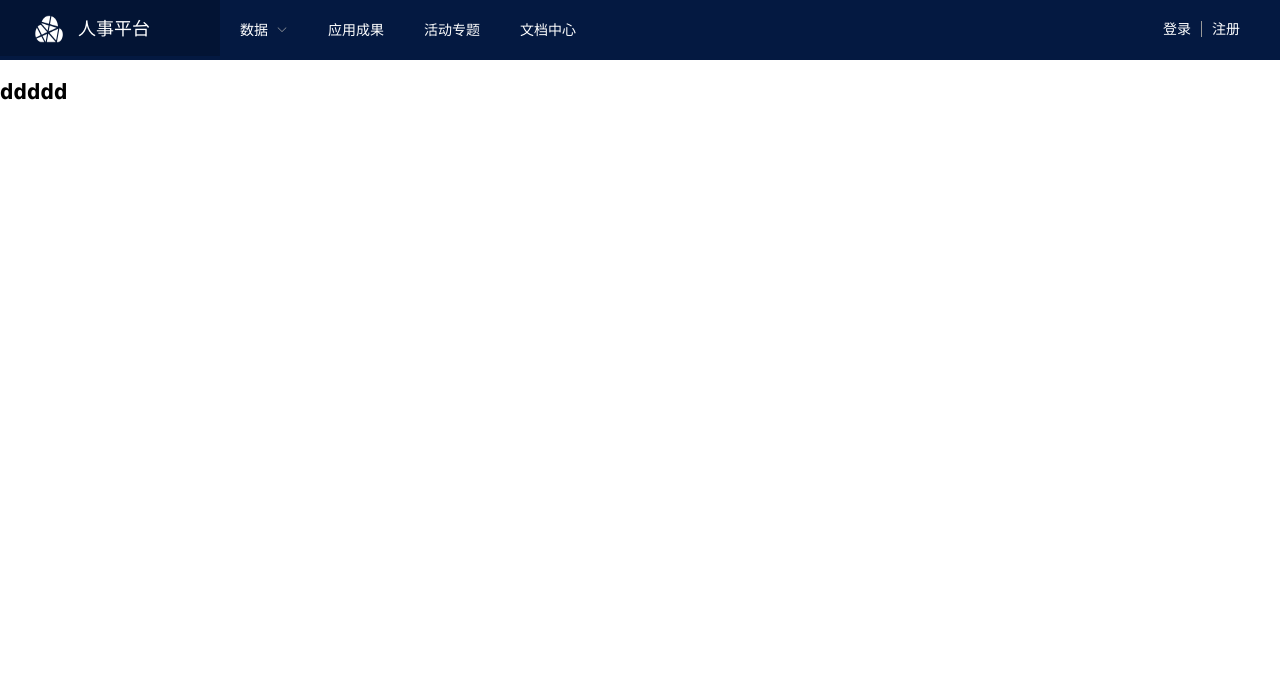
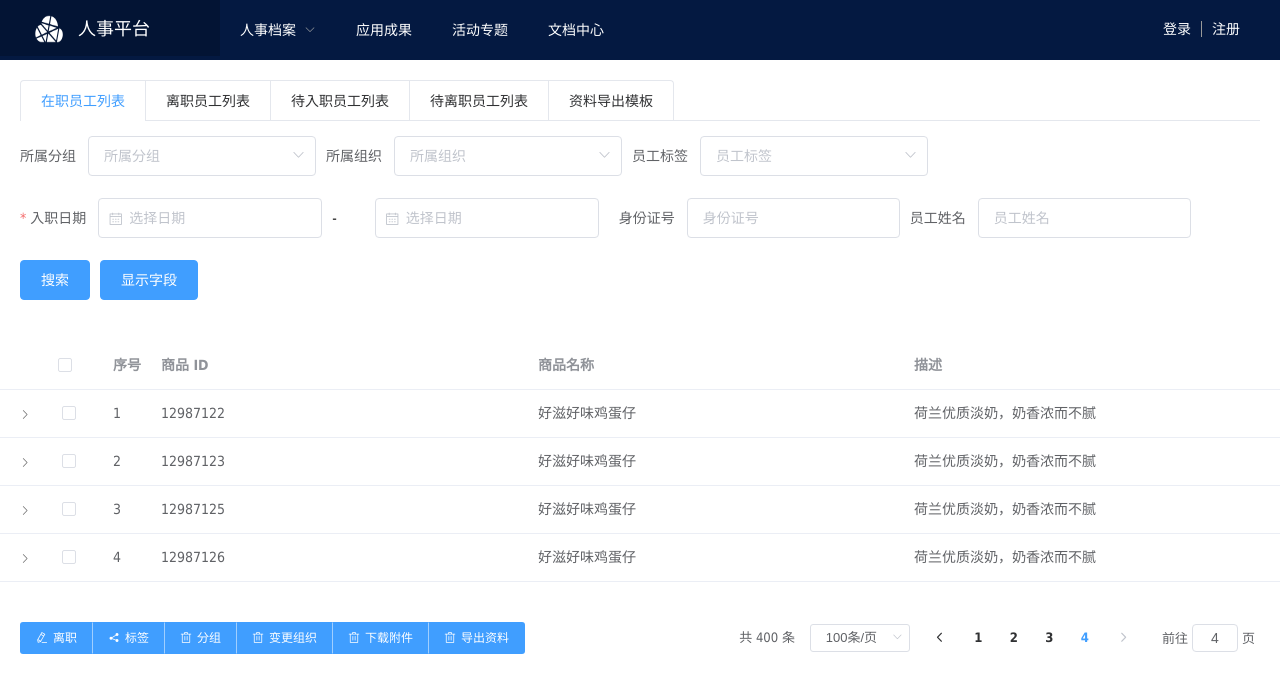
Before and after one commit to zhenghao35791/qbwy-human, a Vue app: page /#/data in a window 1280 px wide. Shown: the top 692 px of the page. Built offline with nearby package versions, Linux system fonts and the light colour scheme; what vue-moment would draw is missing.

Commit message:
人事信息静态页面
人事信息静态页面

```diff
--- a/src/components/opHeader/Header.vue
+++ b/src/components/opHeader/Header.vue
@@ -17,24 +17,24 @@
           <span class="iap-submenu-title">人事平台</span>
         </el-menu-item>
       </div>
-      <!-- <el-menu-item index="/e/table_apply:personal">数据</el-menu-item> -->
       <el-submenu
         v-if="path"
-        index="data">
-        <template slot="title">数据</template>
+        index="2">
+        <template slot="title">人事档案</template>
         <el-row>
-          <el-col :span="12">
-            <el-menu-item index="/e/data_table">
-              表
+          <el-col :span="8">
+            <p class="iap-submenu-header">合同信息</p>
+            <el-menu-item index="/human-info">
+              员工信息
+            </el-menu-item>
+            <el-menu-item index="/page404">
+              员工合同
             </el-menu-item>
             <br>
-          </el-col>
-
-          <el-col :span="12">
-            <el-menu-item index="/e/data_api">
-              API
-              <HeaderHot :is-header='headerStatus'/>
-            </el-menu-item>
+            <p class="iap-submenu-header">员工设置</p>
+            <el-menu-item index="/middleWare/redis">员工分组</el-menu-item>
+            <el-menu-item index="/middleWare/zookeeper">员工标签</el-menu-item>
+            <el-menu-item index="/middleWare/springCloud">共享记录</el-menu-item>
             <br>
           </el-col>
         </el-row>
--- a/src/views/human/HumanInfo.vue
+++ b/src/views/human/HumanInfo.vue
@@ -1,5 +1,204 @@
 <template>
-  <h2>ddddd</h2>
+  <div class="human-info">
+    <el-tabs
+      v-model="activeNameTab"
+      type="card"
+      @tab-click="handleClick"
+      class="human-top-tab">
+      <el-tab-pane
+        label="在职员工列表"
+        name="firstTab"
+        class="first-tab-content">
+        <el-form
+          :inline="true"
+          :model="humanTopFormInline"
+          class="demo-form-inline">
+          <el-form-item label="所属分组">
+            <el-select
+              v-model="humanTopFormInline.group"
+              placeholder="所属分组">
+              <el-option
+                label="区域一"
+                value="shanghai"/>
+              <el-option
+                label="区域二"
+                value="beijing"/>
+            </el-select>
+          </el-form-item>
+          <el-form-item label="所属组织">
+            <el-select
+              v-model="humanTopFormInline.org"
+              placeholder="所属组织">
+              <el-option
+                label="区域一"
+                value="shanghai"/>
+              <el-option
+                label="区域二"
+                value="beijing"/>
+            </el-select>
+          </el-form-item>
+          <el-form-item label="员工标签">
+            <el-select
+              v-model="humanTopFormInline.tag"
+              placeholder="员工标签">
+              <el-option
+                label="区域一"
+                value="shanghai"/>
+              <el-option
+                label="区域二"
+                value="beijing"/>
+            </el-select>
+          </el-form-item>
+          <el-form-item
+            label="入职日期"
+            required>
+            <el-col :span="11">
+              <el-form-item prop="entryDate1">
+                <el-date-picker
+                  type="date"
+                  placeholder="选择日期"
+                  v-model="humanTopFormInline.entryDate1"
+                  style="width: 100%;"/>
+              </el-form-item>
+            </el-col>
+            <el-col
+              class="line"
+              :span="2">-</el-col>
+            <el-col :span="11">
+              <el-form-item prop="entryDate2">
+                <el-date-picker
+                  type="date"
+                  placeholder="选择日期"
+                  v-model="humanTopFormInline.entryDate2"
+                  style="width: 100%;"/>
+              </el-form-item>
+            </el-col>
+          </el-form-item>
+          <el-form-item label="身份证号">
+            <el-input
+              v-model="humanTopFormInline.idcard"
+              placeholder="身份证号"/>
+          </el-form-item>
+          <el-form-item label="员工姓名">
+            <el-input
+              v-model="humanTopFormInline.name"
+              placeholder="员工姓名"/>
+          </el-form-item>
+          <el-form-item>
+            <el-button
+              type="primary"
+              @click="onSubmit">搜索</el-button>
+            <el-button
+              type="primary"
+              @click="onSubmit">显示字段</el-button>
+          </el-form-item>
+        </el-form>
+      </el-tab-pane>
+      <el-tab-pane
+        label="离职员工列表"
+        name="secondTab">离职员工列表</el-tab-pane>
+      <el-tab-pane
+        label="待入职员工列表"
+        name="thirdTab">待入职员工列表</el-tab-pane>
+      <el-tab-pane
+        label="待离职员工列表"
+        name="fourthTab">待离职员工列表</el-tab-pane>
+      <el-tab-pane
+        label="资料导出模板"
+        name="fifthTab">资料导出模板</el-tab-pane>
+    </el-tabs>
+    <div class="human-info-table-wrapper">
+      <el-table
+        :data="tableData5"
+        style="width: 100%"
+        @selection-change="handleSelectionChange">
+        <el-table-column type="expand">
+          <template slot-scope="props">
+            <el-form
+              label-position="left"
+              inline
+              class="demo-table-expand">
+              <el-form-item label="商品名称">
+                <span>{{ props.row.name }}</span>
+              </el-form-item>
+              <el-form-item label="所属店铺">
+                <span>{{ props.row.shop }}</span>
+              </el-form-item>
+              <el-form-item label="商品 ID">
+                <span>{{ props.row.id }}</span>
+              </el-form-item>
+              <el-form-item label="店铺 ID">
+                <span>{{ props.row.shopId }}</span>
+              </el-form-item>
+              <el-form-item label="商品分类">
+                <span>{{ props.row.category }}</span>
+              </el-form-item>
+              <el-form-item label="店铺地址">
+                <span>{{ props.row.address }}</span>
+              </el-form-item>
+              <el-form-item label="商品描述">
+                <span>{{ props.row.desc }}</span>
+              </el-form-item>
+            </el-form>
+          </template>
+        </el-table-column>
+        <el-table-column
+          type="selection"
+          width="55"/>
+        <el-table-column
+          label="序号"
+          type="index"
+          :index="indexMethod"/>
+        <el-table-column
+          label="商品 ID"
+          prop="id"/>
+        <el-table-column
+          label="商品名称"
+          prop="name"/>
+        <el-table-column
+          label="描述"
+          prop="desc"/>
+      </el-table>
+      <div class="human-btns-wrapper">
+        <el-button-group>
+          <el-button
+            size="small"
+            type="primary"
+            icon="el-icon-edit">离职</el-button>
+          <el-button
+            size="small"
+            type="primary"
+            icon="el-icon-share">标签</el-button>
+          <el-button
+            size="small"
+            type="primary"
+            icon="el-icon-delete">分组</el-button>
+          <el-button
+            size="small"
+            type="primary"
+            icon="el-icon-delete">变更组织</el-button>
+          <el-button
+            size="small"
+            type="primary"
+            icon="el-icon-delete">下载附件</el-button>
+          <el-button
+            size="small"
+            type="primary"
+            icon="el-icon-delete">导出资料</el-button>
+        </el-button-group>
+        <div class="pagination-block">
+          <el-pagination
+            @size-change="handleSizeChange"
+            @current-change="handleCurrentChange"
+            :current-page="currentPage4"
+            :page-sizes="[100, 200, 300, 400]"
+            :page-size="100"
+            layout="total, sizes, prev, pager, next, jumper"
+            :total="400"/>
+        </div>
+      </div>
+    </div>
+  </div>
 </template>
 
 <script>
@@ -10,18 +209,116 @@ export default {
   mixins: [mixin], // 使用mixins
   data () {
     return {
+      activeNameTab: 'firstTab',
+      currentPage4: 4,
+      humanTopFormInline: {
+        idcard: '',
+        name: '',
+        tag: '',
+        entryDate1: '',
+        entryDate2: '',
+        group: '',
+        org: ''
+      },
+      tableData5: [{
+        id: '12987122',
+        name: '好滋好味鸡蛋仔',
+        category: '江浙小吃、小吃零食',
+        desc: '荷兰优质淡奶，奶香浓而不腻',
+        address: '上海市普陀区真北路',
+        shop: '王小虎夫妻店',
+        shopId: '10333'
+      }, {
+        id: '12987123',
+        name: '好滋好味鸡蛋仔',
+        category: '江浙小吃、小吃零食',
+        desc: '荷兰优质淡奶，奶香浓而不腻',
+        address: '上海市普陀区真北路',
+        shop: '王小虎夫妻店',
+        shopId: '10333'
+      }, {
+        id: '12987125',
+        name: '好滋好味鸡蛋仔',
+        category: '江浙小吃、小吃零食',
+        desc: '荷兰优质淡奶，奶香浓而不腻',
+        address: '上海市普陀区真北路',
+        shop: '王小虎夫妻店',
+        shopId: '10333'
+      }, {
+        id: '12987126',
+        name: '好滋好味鸡蛋仔',
+        category: '江浙小吃、小吃零食',
+        desc: '荷兰优质淡奶，奶香浓而不腻',
+        address: '上海市普陀区真北路',
+        shop: '王小虎夫妻店',
+        shopId: '10333'
+      }]
     }
   },
   computed: {},
   components: {
   },
   methods: {
-
+    handleClick (tab, event) {
+      console.log(tab, event)
+    },
+    onSubmit () {
+      console.log('submit!')
+    },
+    indexMethod (index) {
+      return index + 1
+    },
+    toggleSelection (rows) {
+      if (rows) {
+        rows.forEach(row => {
+          this.$refs.multipleTable.toggleRowSelection(row)
+        })
+      } else {
+        this.$refs.multipleTable.clearSelection()
+      }
+    },
+    handleSelectionChange (val) {
+      this.multipleSelection = val
+    },
+    handleSizeChange (val) {
+      console.log(`每页 ${val} 条`)
+    },
+    handleCurrentChange (val) {
+      console.log(`当前页: ${val}`)
+    }
   },
   created () {
   }
 }
 </script>
 
-<style lang="scss">
+<style lang="scss" scoped>
+  .human-info{
+    .human-top-tab{
+      margin: 20px;
+      .first-tab-content{
+      }
+    }
+    .human-info-table-wrapper{
+      .human-btns-wrapper{
+        margin: 40px 20px;
+        .pagination-block{
+          float: right;
+        }
+      }
+    }
+    .demo-table-expand {
+      font-size: 0;
+    }
+    .demo-table-expand label {
+      width: 90px;
+      color: #99a9bf;
+    }
+    .demo-table-expand .el-form-item {
+      margin-right: 0;
+      margin-bottom: 0;
+      width: 50%;
+    }
+  }
+
 </style>
```
